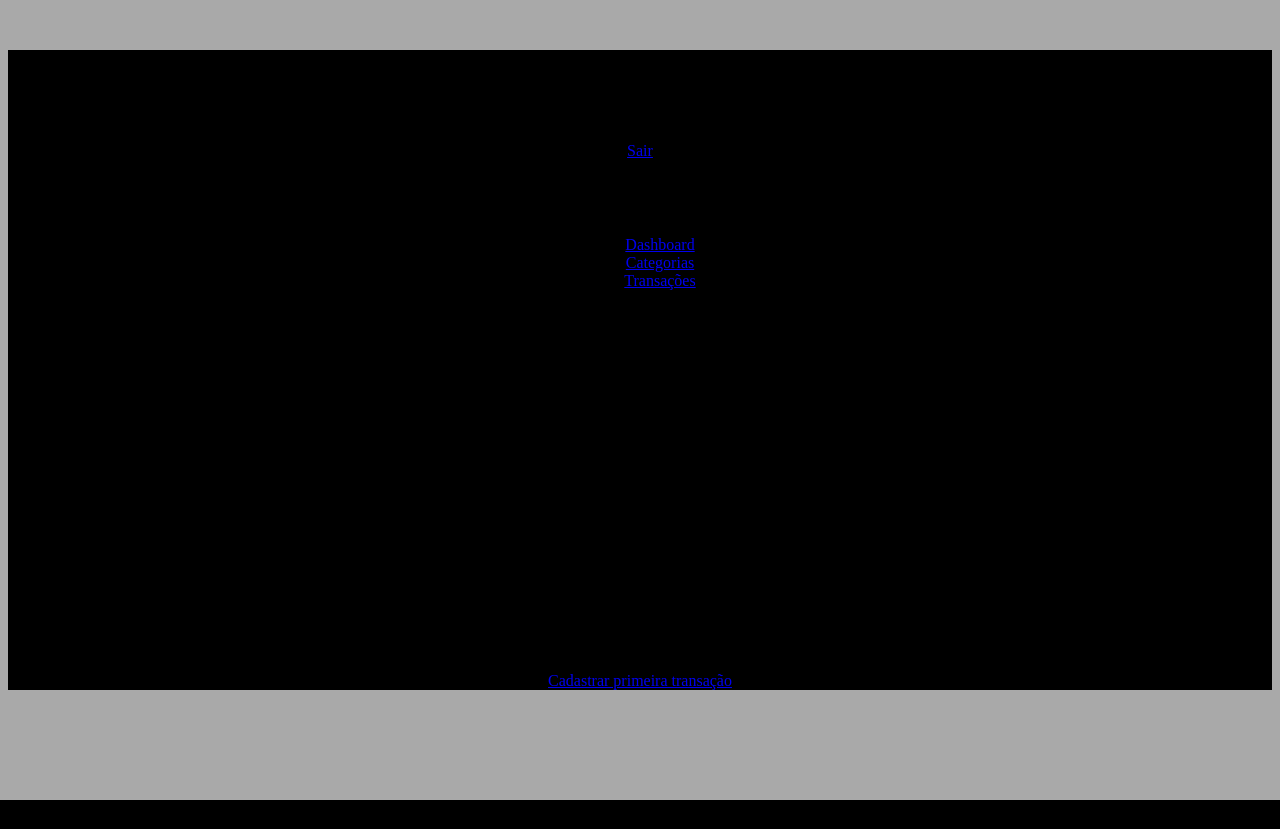
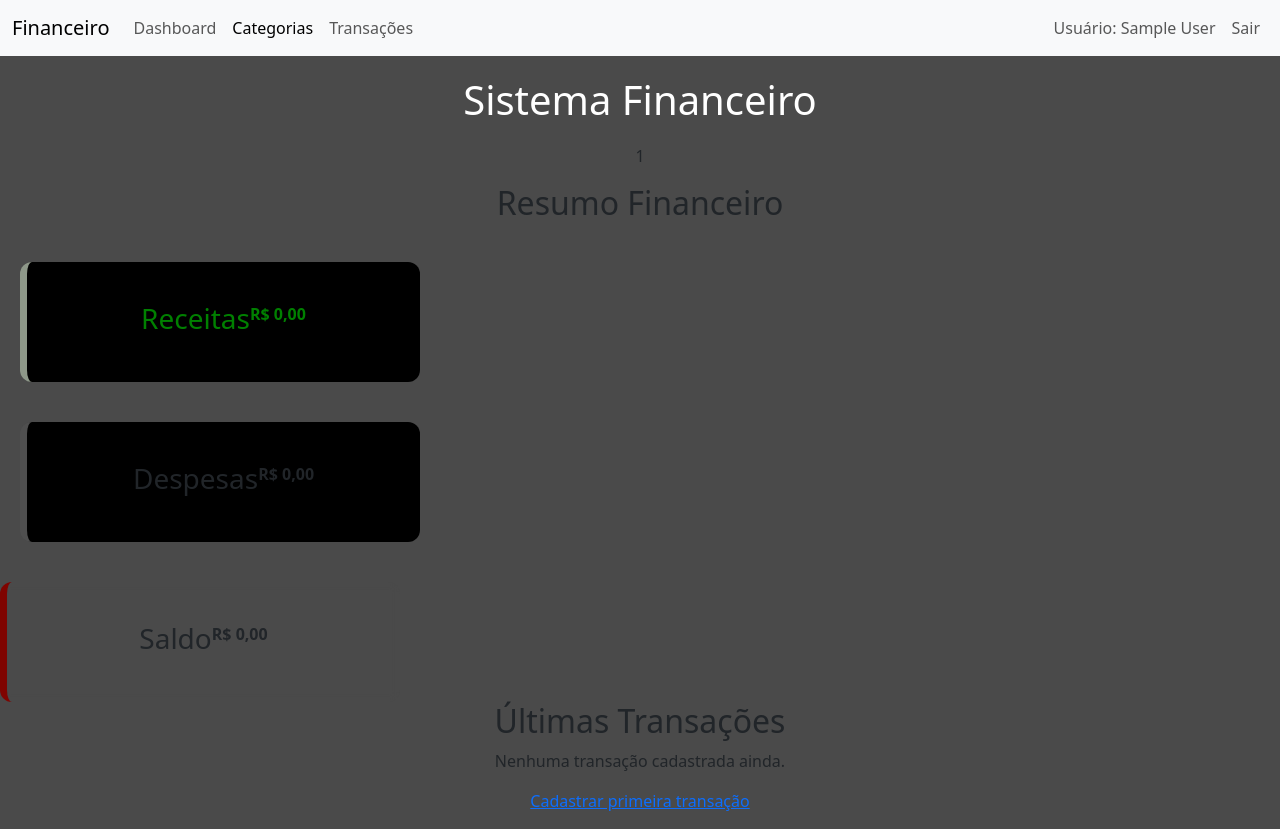
Before and after one commit to cauarmoreira6/financeiro, a PHP site: page /index.php in a window 1280 px wide. Before the commit the page ends 800 px from the top, so only its background shows below. Run offline with PHP 8.4, Linux system fonts and the light colour scheme; the visitor is signed in with stand-in values (Sample User, id 1); data that the repository does not hold is empty.

Commit message:
aula_dia_11/12_finalizada

```diff
--- a/index.php
+++ b/index.php
@@ -48,42 +48,32 @@ $ultimas_transacoes = $stmt_ultimas->fetchAll();
     <meta charset="UTF-8">
     <meta name="viewport" content="width=device-width, initial-scale=1.0">
     <title>Sistema Financeiro</title>
-    <link rel="stylesheet" href="style.css">
+    <link href="https://cdn.jsdelivr.net/npm/bootstrap@5.3.8/dist/css/bootstrap.min.css" rel="stylesheet" integrity="sha384-sRIl4kxILFvY47J16cr9ZwB07vP4J8+LH7qKQnuqkuIAvNWLzeN8tE5YBujZqJLB" crossorigin="anonymous">
+    <link rel="stylesheet" href="style_ti.css">
 </head>
 
 <body>
+    <?php include 'navbar.php'; ?>
+
     <div class="segunda_tela">
         <h1>Sistema Financeiro</h1>
 
-        <div>
-            <p>Bem-vindo, <strong> <?php echo $usuario_nome ?> </strong></p>
-            <a href="logout.php">Sair</a>
-        </div>
-
         <?php exibir_mensagem(); ?>
-
-        <nav>
-            <ul>
-                <li><a href="inex.php">Dashboard</a></li>
-                <li><a href="categorias_listar.php">Categorias</a></li>
-                <li><a href="transacoes_listar.php">Transações</a></li>
-            </ul>
-        </nav>
 
         <h2>Resumo Financeiro</h2>
 
         <div>
-            <div>
+            <div class="ret">
                 <h3>Receitas</h3>
                 <p>R$ <?php echo number_format($total_receitas, 2, ',', '.')  ?></p>
             </div>
 
-            <div>
+            <div class="ret2">
                 <h3>Despesas</h3>
                 <p>R$ <?php echo number_format($total_despesas, 2, ',', '.')  ?></p>
             </div>
 
-            <div>
+            <div class="ret3">
                 <h3>Saldo</h3>
                 <p>R$ <?php echo number_format($saldo, 2, ',', '.')  ?></p>
             </div>
@@ -121,6 +111,8 @@ $ultimas_transacoes = $stmt_ultimas->fetchAll();
             <p><a href="transacoes_formulario.php">Cadastrar primeira transação</a></p>
         <?php endif; ?>
     </div>
+
+    <script src="https://cdn.jsdelivr.net/npm/bootstrap@5.3.8/dist/js/bootstrap.bundle.min.js" integrity="sha384-FKyoEForCGlyvwx9Hj09JcYn3nv7wiPVlz7YYwJrWVcXK/BmnVDxM+D2scQbITxI" crossorigin="anonymous"></script>
 </body>
 
 </html>
--- /dev/null
+++ b/navbar.php
@@ -0,0 +1,29 @@
+ <nav class="navbar navbar-expand-lg bg-body-tertiary">
+        <div class="container-fluid">
+            <a class="navbar-brand" href="#">Financeiro</a>
+            <button class="navbar-toggler" type="button" data-bs-toggle="collapse" data-bs-target="#navbarNav" aria-controls="navbarNav" aria-expanded="false" aria-label="Toggle navigation">
+                <span class="navbar-toggler-icon"></span>
+            </button>
+            <div class="collapse navbar-collapse" id="navbarNav">
+                <ul class="navbar-nav">
+                    <li class="nav-item">
+                        <a class="nav-link" aria-current="page" href="index.php">Dashboard</a>
+                    </li>
+                    <li class="nav-item">
+                        <a class="nav-link active" href="categorias_listar.php">Categorias</a>
+                    </li>
+                    <li class="nav-item">
+                        <a class="nav-link" href="transacoes_listar.php">Transações</a>
+                    </li>
+                </ul>
+            </div>
+            <ul class="nav navbar-nav navbar-right">
+                <li class="nav-item">
+                    <a class="nav-link">Usuário: <?php echo $usuario_nome ?></a>
+                </li>
+                <li class="nav-item">
+                    <a class="nav-link" href="logout.php">Sair</a>
+                </li>
+            </ul>
+        </div>
+    </nav>
--- a/style.css
+++ b/style.css
@@ -1,11 +1,15 @@
-/* CSS da Tela de Logim */
+/* CSS da Tela de Login */
 body {
+    background-color: darkgrey;
+    height: 100%;
+    margin: 0;
+    padding: 0;
     text-align: center;
-    background-color: darkgrey;
+    font-family: Arial, Helvetica, sans-serif;
+    font-size: 20px;
 }
 
 h1 {
-    margin-top: 50px;
     font-style: initial;
     color: black;
 }
@@ -33,8 +37,37 @@ button {
     color: white;
 }
 
-/* Segunda Tela */
+form {
+    width: 350px;
+    margin: 40px auto;
+    padding: 25px;
+    background-color: #6f6f6f;
+    border-radius: 10px;
+    box-shadow: 0px 0px 12px rgba(0,0,0,0.2);
+    text-align: center;
+}
 
-.segunda_tela {
-    background-color: black;
+form input {
+    width: 90%;
+    padding: 12px;
+    margin: 10px 0;
+    font-size: 16px;
+    border: 1px solid #ccc;
+    border-radius: 5px;
 }
+
+form button {
+    width: 95%;
+    padding: 12px;
+    margin-top: 10px;
+    background-color: #5b606ad6;
+    color: white;
+    border: none;
+    border-radius: 5px;
+    font-size: 16px;
+    cursor: pointer;
+}
+
+form button:hover {
+    background-color: #40434a;
+}
--- /dev/null
+++ b/style_ti.css
@@ -0,0 +1,63 @@
+body {
+    text-align: center;
+    background-color: #4a4a4a;
+    margin: 0;
+    padding: 0;
+}
+
+h1 {
+    text-align: center;
+    color: white;
+    margin: 20px 0;
+    padding: 0;
+}
+
+/* Quadrados transparentes */
+.ret {
+    background: black;
+    color: green;
+    margin: 10px 20px;
+    display: flex;
+    justify-content: center;
+    align-items: center;
+    width: 400px;
+    height: 120px;
+    gap: 0;
+    margin-top: 40px;
+    border-radius: 12px;
+    backdrop-filter: blur(5px);
+    border-left: 7px solid #8e9889;
+    font-weight: bold;
+}
+
+.ret2 {
+    background: black;
+    margin: 10px 20px;
+    display: flex;
+    justify-content: center;
+    align-items: center;
+    width: 400px;
+    height: 120px;
+    gap: 0;
+    margin-top: 40px;
+    border-radius: 12px;
+    backdrop-filter: blur(5px);
+    border-left: 7px solid #4f4f4f;
+    font-weight: bold;
+}
+
+.ret3 {
+    background: black
+    margin: 10px 20px;
+    display: flex;
+    justify-content: center;
+    align-items: center;
+    width: 400px;
+    height: 120px;
+    gap: 0;
+    margin-top: 40px;
+    border-radius: 12px;
+    backdrop-filter: blur(5px);
+    border-left: 7px solid #7f0400;
+    font-weight: bold;
+}
```
Also changed, not shown: categorias_listar.php (+1 -21 lines), transacoes_excluir.php (added, +43 -0 lines), transacoes_formulario.php (added, +128 -0 lines), transacoes_listar.php (added, +144 -0 lines), transacoes_salvar.php (added, +99 -0 lines), imagens/Tala inicial do Banco Virtus.png (added), imagens/fundo-login.png (added).
